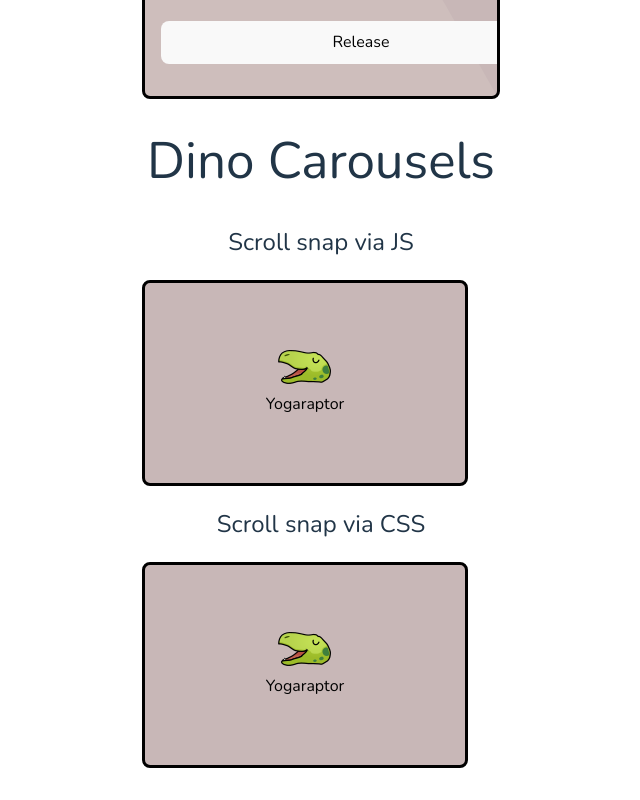
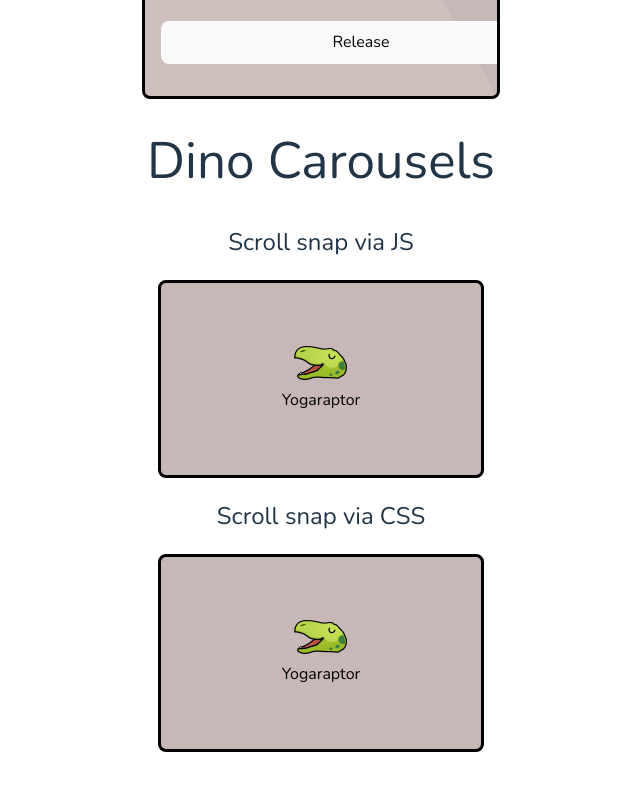
Before and after one commit to yogaraptor/testing-bites, a React (Vite) app: page / in a window 1280 px wide. Shown: the part 684-1484 px from the top of the page, without its empty margins (319-959 px from the left). Built offline with nearby package versions, Linux system fonts and the light colour scheme.

Commit message:
use rem for carousel height

```diff
--- a/src/components/Carousel.module.css
+++ b/src/components/Carousel.module.css
@@ -1,8 +1,9 @@
 /* Carousel root container */
 .carouselRoot {
   position: relative;
+  margin: 1rem;
   width: 20rem;
-  height: 200px;
+  height: 12rem;
   overflow: hidden;
   border-radius: 8px;
   background-color: #c8b7b7;
```
